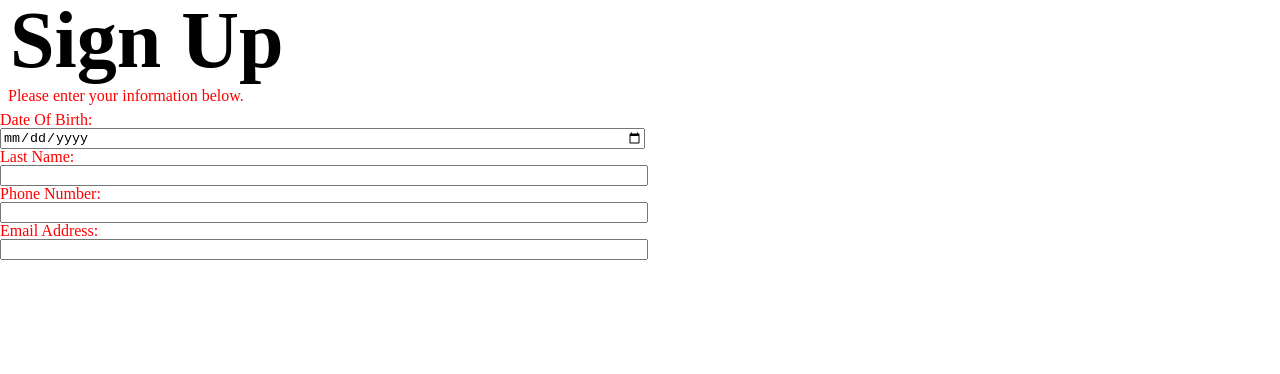
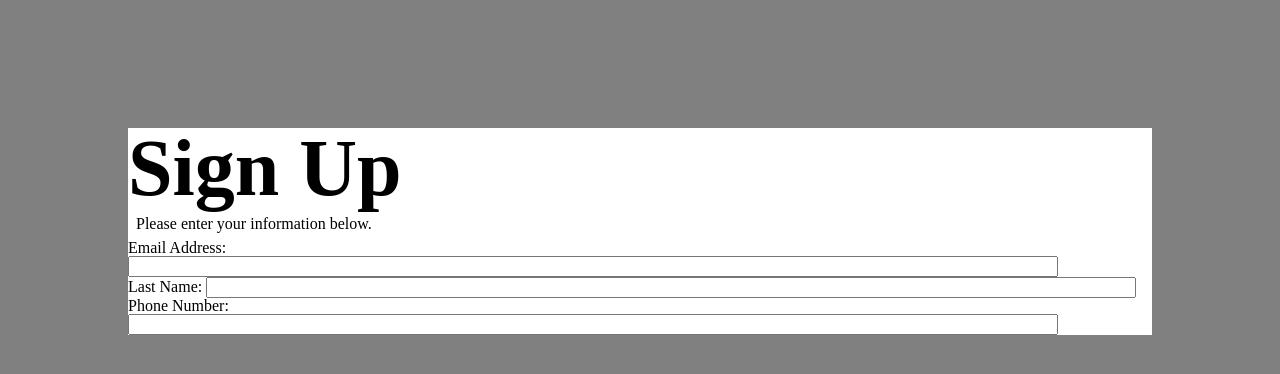
Before and after one commit to itmd-362-bkamran/lab2, a plain HTML site: page index.html in a window 1280 px wide. Drawn offline with Linux system fonts and the light colour scheme.

Commit message:
added background and other enhancements

```diff
--- a/css/style.css
+++ b/css/style.css
@@ -1,7 +1,6 @@
 body {
-	background-color: White;
+	background-color: Grey;
 	font-family: "Times New Roman", Verdana, sans-serif;
-	color: red;
 }
 div.header {
 	position: relative;
@@ -10,14 +9,22 @@ div.header {
 h1 {
 	font-size: 5em;
 	font-weight: bold;
-	color: black;
 }
 input {
-	width: 100%;
+	width: 90%;
 }
 p {
 	margin: .5em;
 }
-form {
-	width: 50%;
+.container {
+	position: relative;
+	left: 0;
+	top: 0;
+	width: 80%;
+	margin-top: 10%;
+	margin-left: 10%;
+	margin-right: 10%;
+	margin-bottom: 10%;
+	background-color: White;
+	color: black;
 }
--- a/index.html
+++ b/index.html
@@ -8,15 +8,14 @@
     <link rel="stylesheet" href="css/style.css"/>
 </head>
 <body>
-<div class="header">
+<div class="container">
 <h1><strong>Sign Up</strong></h1>
-</div>
-<p>Please enter your information below. </p>
+<p>Please enter your information below.</p>
 <form action="http://bloomingdale.sat.iit.edu/kriedan/lab3formscript.php" method="post">
   <fieldset>
 	<div>
-     <label>Date Of Birth:</label>
-	 <input type="date" name="DOB_field">
+     <label>Email Address:</label>
+	 <input type="email" name="email_field">
 	 </div>
 	 <div>
 	 Last Name:
@@ -27,10 +26,10 @@
 	 <input type="tel" name="phone_field">
 	 </div>
 	 <div>
-	 Email Address:
-	 <input type="email" name="email_field">
+
 	 </div>
   </fieldset>
 </form>
+</div>
 </body>
 </html>
```
